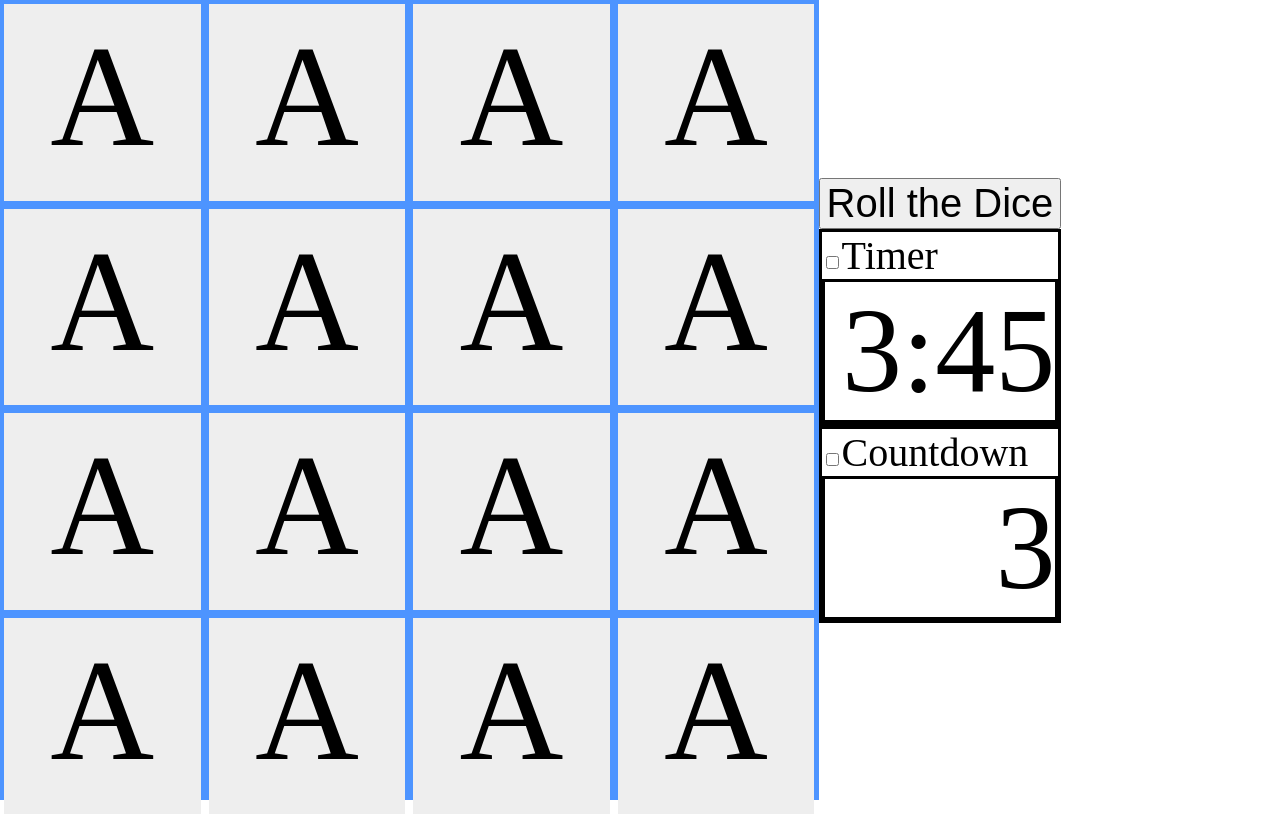
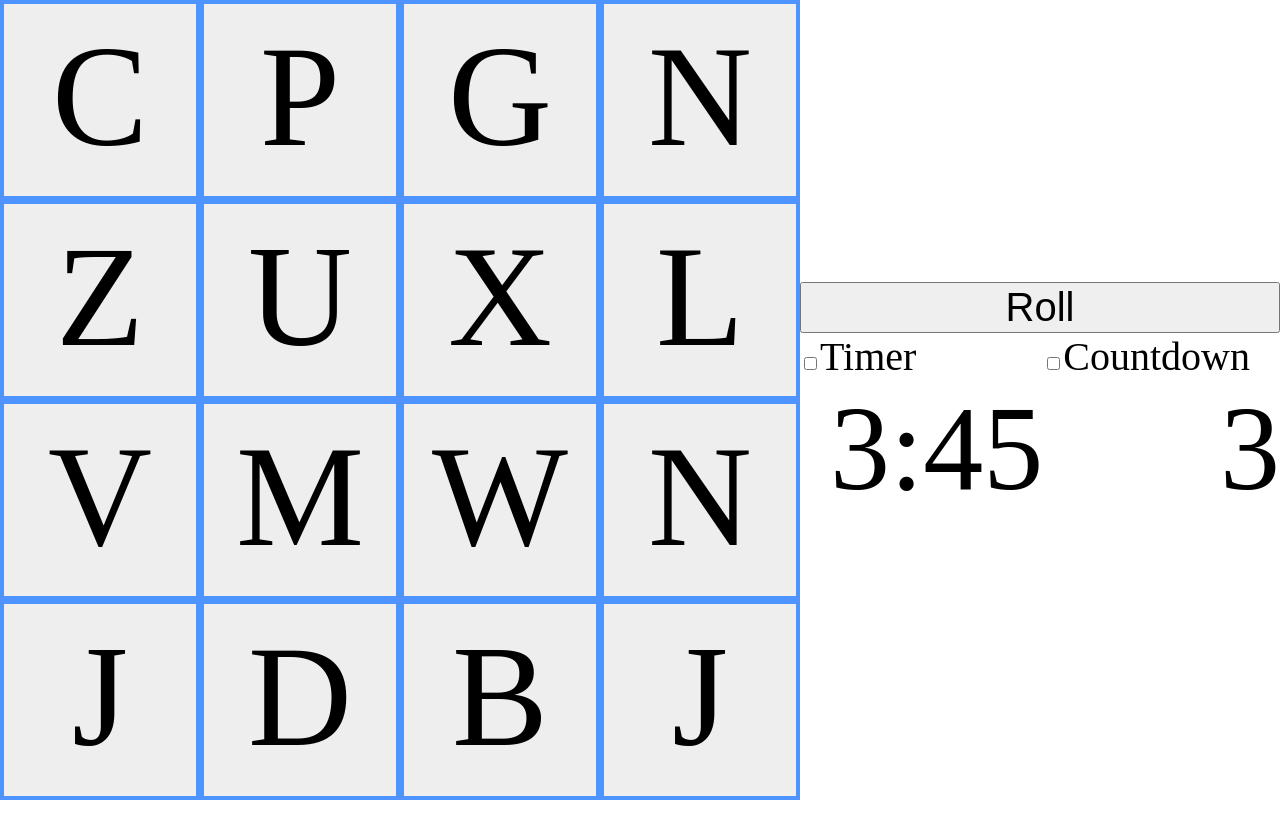
Before and after one commit to putterson/confound, a plain HTML site: page index.html in a window 1280 px wide. Drawn offline with nearby package versions, Linux system fonts and the light colour scheme.

Commit message:
Layout and randomized letters

```diff
--- a/index.html
+++ b/index.html
@@ -5,29 +5,32 @@
     <meta name="viewport" content="width=device-width, initial-scale=1.0">
     <title>Confound - Tabletop Game</title>
     <link href="main.css" rel="stylesheet" type="text/css">
+    <script src="http://code.jquery.com/jquery-3.1.1.min.js"></script>
+    <script src="main.js"></script>
   </head>
   <body>
     <div id="container">
       <div id="board">
-	<div class="die"><div class="die-content">A</div></div>
-	<div class="die"><div class="die-content">A</div></div>
-	<div class="die"><div class="die-content">A</div></div>
-	<div class="die"><div class="die-content">A</div></div>
-	<div class="die"><div class="die-content">A</div></div>
-	<div class="die"><div class="die-content">A</div></div>
-	<div class="die"><div class="die-content">A</div></div>
-	<div class="die"><div class="die-content">A</div></div>
-	<div class="die"><div class="die-content">A</div></div>
-	<div class="die"><div class="die-content">A</div></div>
-	<div class="die"><div class="die-content">A</div></div>
-	<div class="die"><div class="die-content">A</div></div>
-	<div class="die"><div class="die-content">A</div></div>
-	<div class="die"><div class="die-content">A</div></div>
-	<div class="die"><div class="die-content">A</div></div>
-	<div class="die"><div class="die-content">A</div></div>
+	<div class="die"><div class="die-content"></div></div>
+	<div class="die"><div class="die-content"></div></div>
+	<div class="die"><div class="die-content"></div></div>
+	<div class="die"><div class="die-content"></div></div>
+	<div class="die"><div class="die-content"></div></div>
+	<div class="die"><div class="die-content"></div></div>
+	<div class="die"><div class="die-content"></div></div>
+	<div class="die"><div class="die-content"></div></div>
+	<div class="die"><div class="die-content"></div></div>
+	<div class="die"><div class="die-content"></div></div>
+	<div class="die"><div class="die-content"></div></div>
+	<div class="die"><div class="die-content"></div></div>
+	<div class="die"><div class="die-content"></div></div>
+	<div class="die"><div class="die-content"></div></div>
+	<div class="die"><div class="die-content"></div></div>
+	<div class="die"><div class="die-content"></div></div>
       </div>
       <div id="controls">
-	<div><button type="button">Roll the Dice</button></div>
+	<div><button type="button" onclick="rollDice()">Roll</button></div>
+	<div id="timers">
 	  <div class="timer">
 	    <input type="checkbox" name="timer">Timer
 	    <p>3:45</p>
@@ -38,5 +41,6 @@
 	  </div>
 	</div>
       </div>
+    </div>
   </body>
 </html>
--- a/main.css
+++ b/main.css
@@ -15,18 +15,17 @@ button{
     flex-wrap: wrap;
     justify-content: flex-start;
     align-items: center;
+
 }
 
 #board{
     background:#4d94ff;
     align-self: center;
-    flex: 0 0 auto;
+    flex: 0 1 auto;
     height:100vmin;
     width:100vmin;
-    flex: 0.5 75vmin;
-    /* position: absolute;
-    /* top:0;bottom:0; */
-    /* left:0;right:0; */
+    top:0;bottom:0;
+    left:0;right:0;
 }
 
 .die {
@@ -49,21 +48,9 @@ button{
 }
 
 #controls{
-    /* position: relative; */
-    flex: 0 1 auto;
-    display: flex;
-    flex-direction: column;
-    flex-wrap: nowrap;
-    align-items: stretch;
-    align-content: stretch;
-}
-
-#controls div{
-    flex: 1 0 auto;
-}
-
-div.timer {
-    border-style: solid;
+    flex: 1 1 0;
+//    border-style: solid;
+//    width: 100%;
 }
 
 div.checkbox {
@@ -71,13 +58,26 @@ div.checkbox {
 
 }
 
-div.timer p{
-    border-style: solid;
+#timers {
+    position: relative;
+    display: flex;
+    flex-direction: row;
+    flex-wrap: wrap;
+    align-items: stretch;
+}
+
+.timer {
+
+    flex: 1 0 auto;
+}
+
+.timer p{
+    width: 100%;
+//    border-style: solid;
     font-size: 15vmin;
-    /* width: 50%; */
     text-align: right;
-    margin-left: auto;
-    margin-right: auto;
+    margin-left: 0;
+    margin-right: 0;
     margin-top: 0;
     margin-bottom: 0;
 }
--- /dev/null
+++ b/main.js
@@ -0,0 +1,17 @@
+
+function dieRoll() {
+
+  return String.fromCharCode('A'.charCodeAt(0) +  Math.floor((Math.random() * 26)));
+}
+
+function rollDice() {
+  $( ".die-content" ).each( function(idx) {
+    $( this ).text(dieRoll());
+    console.log( this);
+  });
+}
+
+$( document ).ready( function() {
+  $( "#roll" ).onclick=rollDice;
+  rollDice();
+});
```
Lines whose indentation alone changed are shown as unchanged.
